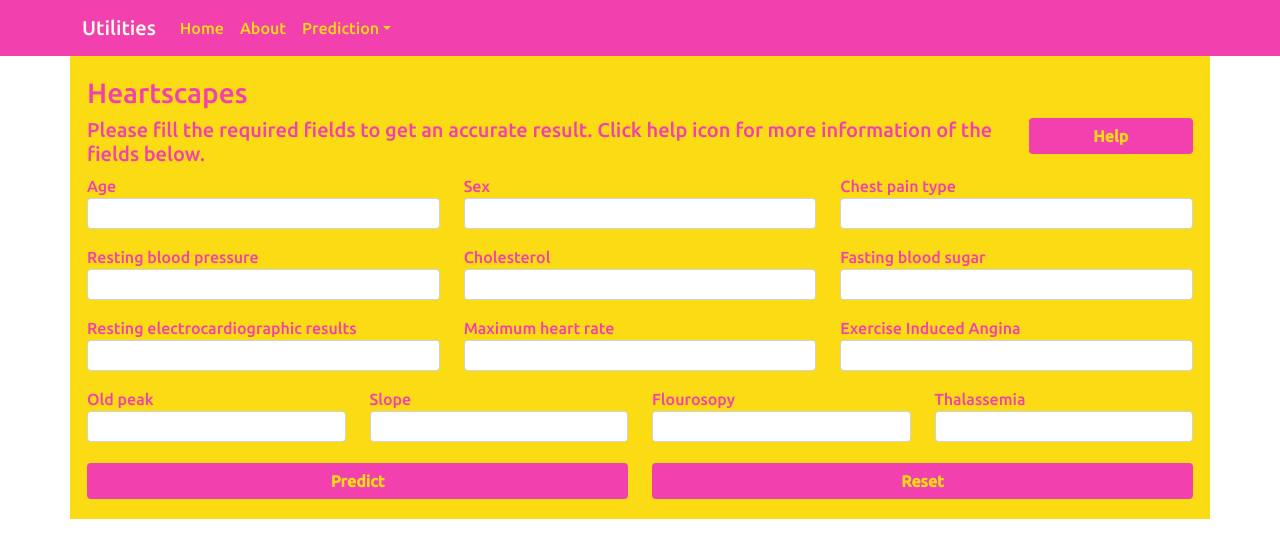
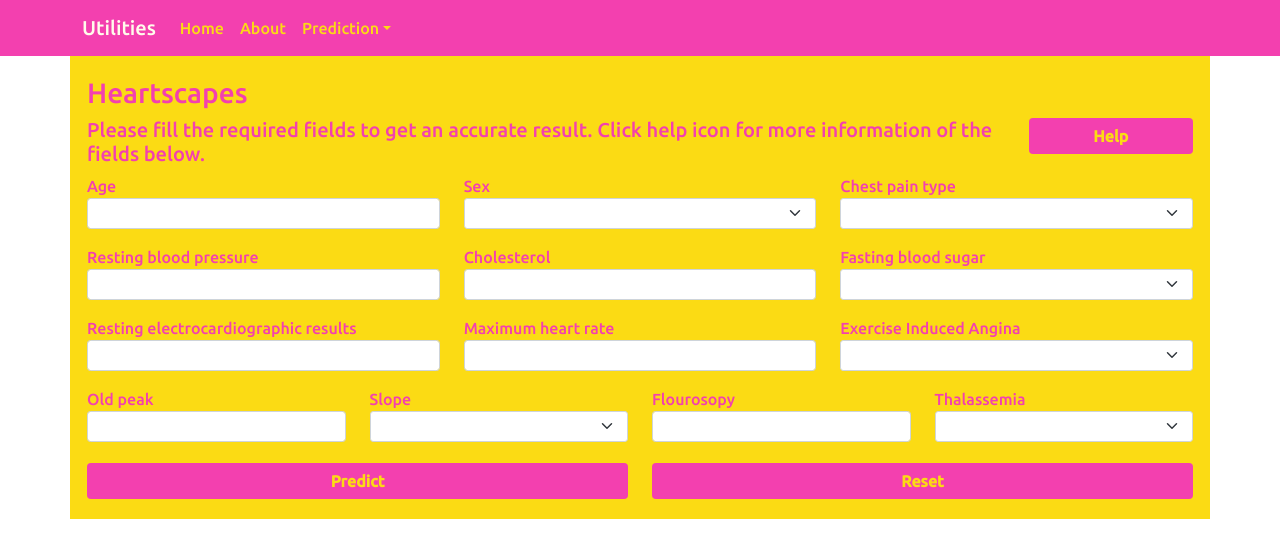
Before and after one commit to floydfdes/app-hobbynest, a React (Create React App) app: page /hearts in a window 1280 px wide. Shown: the top 558 px of the page. Built offline with nearby package versions, Linux system fonts and the light colour scheme.

Commit message:
Call predict eanpoint, dynamic fields , data file.

```diff
--- a/package.json
+++ b/package.json
@@ -1,6 +1,6 @@
 {
   "name": "utilities",
-  "version": "0.3.0",
+  "version": "0.4.0",
   "private": true,
   "dependencies": {
     "@emotion/react": "^11.4.1",
--- /dev/null
+++ b/src/Data/Data.js
@@ -0,0 +1,88 @@
+export const heartscapeFields = [
+  {
+    name: "Age",
+    id: "age",
+  },
+  {
+    name: "Sex",
+    id: "sex",
+    options: [
+      { name: "", value: "" },
+      { name: "0-Female", value: 0 },
+      { name: "1-Male", value: 1 },
+    ],
+  },
+  {
+    name: "Chest pain type",
+    id: "chestPainType",
+    options: [
+      { name: "", value: "" },
+      { name: "0-Typical angina", value: 0 },
+      { name: "1-Atypical angina", value: 1 },
+      { name: "2-Non-anginal pain", value: 2 },
+      { name: "3-Asymptomatic", value: 3 },
+    ],
+  },
+  { name: "Resting blood pressure", id: "restingBloodSugar" },
+  { name: "Cholesterol", id: "cholesterol" },
+  {
+    name: "Fasting blood sugar",
+    id: "fastingBloodSugar",
+    options: [
+      { name: "", value: "" },
+      { name: "0-False( < 120 mg/dl)", value: 0 },
+      { name: "1-True( > 120 mg/dl)", value: 1 },
+    ],
+  },
+  { name: "Resting electrocardiographic results", id: "restingEcgResults" },
+  { name: "Maximum heart rate", id: "maxHeartRate" },
+  {
+    name: "Exercise Induced Angina",
+    id: "angina",
+    options: [
+      { name: "", value: "" },
+      { name: "0-No", value: 0 },
+      { name: "1-Yes", value: 1 },
+    ],
+  },
+];
+export const heartscapefieldsCol3 = [
+  { name: "Old peak", id: "oldPeak" },
+  {
+    name: "Slope",
+    id: "slope",
+    options: [
+      { name: "", value: "" },
+      { name: "0-Upsloping", value: 0 },
+      { name: "1-Flat", value: 1 },
+      { name: "2-Downsloping", value: 2 },
+    ],
+  },
+  { name: "Flourosopy", id: "flourosopy" },
+  {
+    name: "Thalassemia",
+    id: "thalassemia",
+    options: [
+      { name: "", value: "" },
+      { name: "1-Normal", value: 1 },
+      { name: "2-Fixed defect", value: 2 },
+      { name: "3-Reversible defect", value: 3 },
+    ],
+  },
+];
+
+export const heartscapeInitialData = {
+  age: "",
+  sex: "",
+  chestPainType: "",
+  restingBloodSugar: "",
+  cholesterol: "",
+  fastingBloodSugar: "",
+  restingEcgResults: "",
+  maxHeartRate: "",
+  angina: "",
+  oldPeak: "",
+  slope: "",
+  flourosopy: "",
+  thalassemia: "",
+};
--- a/src/components/ValuePrediction/HeartDiseasePrediction.jsx
+++ b/src/components/ValuePrediction/HeartDiseasePrediction.jsx
@@ -1,50 +1,30 @@
-import React, { useEffect } from "react";
+import axios from "axios";
+import React, { useState } from "react";
 import { FormControl, InputGroup } from "react-bootstrap";
+import {
+  heartscapeFields,
+  heartscapefieldsCol3,
+  heartscapeInitialData,
+} from "../../Data/Data";
 //import FavoriteIcon from "@mui/icons-material/Favorite";
 import "./styles.scss";
 function HeartDiseasePrediction() {
-  // const fetchResult = async (url, data) => {
-  //   const response = await fetch(url, {
-  //     method: "POST",
-  //     headers: {
-  //       "Content-Type": "application/json",
-  //     },
-  //     body: JSON.stringify(data),
-  //   });
-  //   return response.json();
-  // };
-  // const result = async () => {
-  //   const response = await fetchResult("http://localhost:5000/predictapi", {
-  //     data: [50, 0, 1, 200, 180, 180, 150, 180, 0, 2.5, 2, 1, 2],
-  //   });
-  //   console.log(response);
-  // };
-  const fields = [
-    {
-      name: "Age",
-      id: "age",
-    },
-    { name: "Sex", id: "sex" },
-    { name: "Chest pain type", id: "chestPainType" },
-    { name: "Resting blood pressure", id: "restingBloodSugar" },
-    { name: "Cholesterol", id: "cholesterol" },
-    { name: "Fasting blood sugar", id: "fastingBloodSugar" },
-    { name: "Resting electrocardiographic results", id: "restingEcgResults" },
-    { name: "Maximum heart rate", id: "maxHeartRate" },
-    { name: "Exercise Induced Angina", id: "angina" },
-  ];
+  const [formData, setFormData] = useState(heartscapeInitialData);
+  const fields = heartscapeFields;
+  const fieldsCol3 = heartscapefieldsCol3;
 
-  const fieldsCol3 = [
-    { name: "Old peak", id: "oldPeak" },
-    { name: "Slope", id: "slope" },
-    { name: "Flourosopy", id: "flourosopy" },
-    { name: "Thalassemia", id: "thalassemia" },
-  ];
-
-  useEffect(() => {
-    // result();
-  }, []);
-
+  const updateForm = (event) => {
+    setFormData({ ...formData, [event.target.name]: event.target.value });
+  };
+  const submitForm = () => {
+    const data = [];
+    for (const field in formData) {
+      data.push(parseInt(formData[field]));
+    }
+    axios.post("http://localhost:5000/heartdisease", data).then((res) => {
+      console.log(res.data.prediction);
+    });
+  };
   return (
     <>
       <div className="row heartscape-page-padding">
@@ -64,19 +44,34 @@ function HeartDiseasePrediction() {
           return (
             <div className="col-lg-4 col-md-4 col-sm-12" key={field.id}>
               <label className="heartscape-field-label">{field.name}</label>
+              {!field.options ? (
                 <InputGroup size="sm" className="mb-3">
-                {/* <InputGroup.Text id="inputGroup-sizing-sm">
-                  <FavoriteIcon />
-                </InputGroup.Text> */}
                   <FormControl
+                    onChange={updateForm}
                     id={field.id}
                     name={field.id}
                     className="heartscape-input-field"
-                  autocomplete="off"
+                    autoComplete="off"
                     aria-label="Small"
                     aria-describedby="inputGroup-sizing-sm"
                   />
                 </InputGroup>
+              ) : (
+                <select
+                  onChange={updateForm}
+                  id={field.id}
+                  name={field.id}
+                  className="form-select form-select-sm"
+                >
+                  {field.options?.map((option) => {
+                    return (
+                      <option key={option.value} value={option.value}>
+                        {option.name}
+                      </option>
+                    );
+                  })}
+                </select>
+              )}
             </div>
           );
         })}
@@ -84,25 +79,44 @@ function HeartDiseasePrediction() {
           return (
             <div className="col-lg-3 col-md-3 col-sm-12" key={field.id}>
               <label className="heartscape-field-label">{field.name}</label>
+              {!field.options ? (
                 <InputGroup size="sm" className="mb-3">
-                {/* <InputGroup.Text id="inputGroup-sizing-sm">
-                  <FavoriteIcon />
-                </InputGroup.Text> */}
                   <FormControl
+                    onChange={updateForm}
                     id={field.id}
                     name={field.id}
                     className="heartscape-input-field"
-                  autocomplete="off"
+                    autoComplete="off"
                     aria-label="Small"
                     aria-describedby="inputGroup-sizing-sm"
                   />
                 </InputGroup>
+              ) : (
+                <select
+                  onChange={updateForm}
+                  id={field.id}
+                  name={field.id}
+                  className="form-select form-select-sm"
+                  aria-label="Default select example"
+                >
+                  {field.options?.map((option) => {
+                    return (
+                      <option key={option.value} value={option.value}>
+                        {option.name}
+                      </option>
+                    );
+                  })}
+                </select>
+              )}
             </div>
           );
         })}
 
         <div className="col-lg-6 col-md-6 col-sm-12">
-          <button className="btn heading-button-color heartscape-button">
+          <button
+            onClick={submitForm}
+            className="btn heading-button-color heartscape-button"
+          >
             Predict
           </button>
         </div>
--- a/src/components/ValuePrediction/styles.scss
+++ b/src/components/ValuePrediction/styles.scss
@@ -16,7 +16,8 @@
   margin-top: 5px;
 }
 
-.heartscape-input-field:focus {
+.heartscape-input-field:focus,
+.form-select:focus {
   border-color: var(--primary-colour);
   box-shadow: none;
 }
```
Lines whose indentation alone changed are shown as unchanged.
